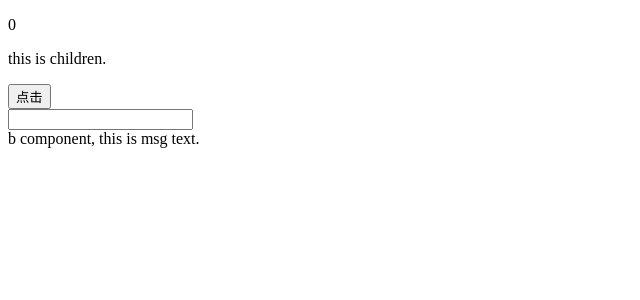
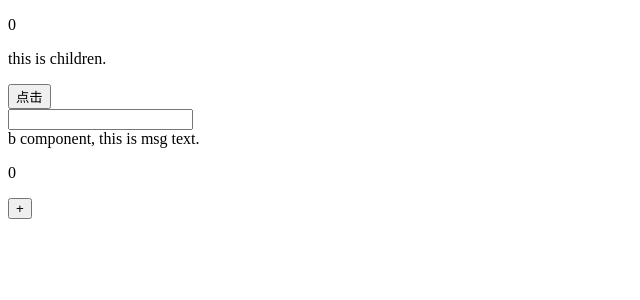
Before and after one commit to robbiemie/react-learning, a React (Create React App) app: page / in a window 1280 px wide. Shown: the top 300 px of the page, without its empty margins (0-640 px from the left). Built offline with nearby package versions, Linux system fonts and the light colour scheme.

Commit message:
feat: useEffect 无依赖项

```diff
--- a/src/App.js
+++ b/src/App.js
@@ -1,5 +1,5 @@
 import classNames from "classnames";
-import { useState, useRef, createContext, useContext } from "react";
+import { useState, useRef, createContext, useContext, useEffect } from "react";
 
 // 创建一个 context
 const MsgContext = createContext();
@@ -45,10 +45,25 @@ const BCom = (props) => {
   </div>)
 }
 
+const UseEffectCom = () => {
+  const [value, setValue] = useState(0)
+  useEffect(() => {
+    // 1.初始化被调用
+    // 2.组件状态更新被调用
+    console.log('无依赖项 useEffect 被调用')
+  });
+
+  return (<div>
+    <p>{value}</p>
+    <button onClick={() => setValue(value + 1)}>+</button>
+  </div>)
+}
+
 function App() {
   const msg = 'this is msg text.'
   return (
     <div className="App">
+      {/* Provider 为所有子组件提供数据 */}
       <MsgContext.Provider value={msg}>
         <header className={classNames('sub-name', {'name-active': true})}>
           <Count name={'count'}>
@@ -56,6 +71,7 @@ function App() {
           </Count>
           <Form/>
         </header>
+        <UseEffectCom/>
       </MsgContext.Provider>
     </div>
   );
```
Also changed, not shown: image.png (added), 1 other file (tests, documents, lock files or other folders).
